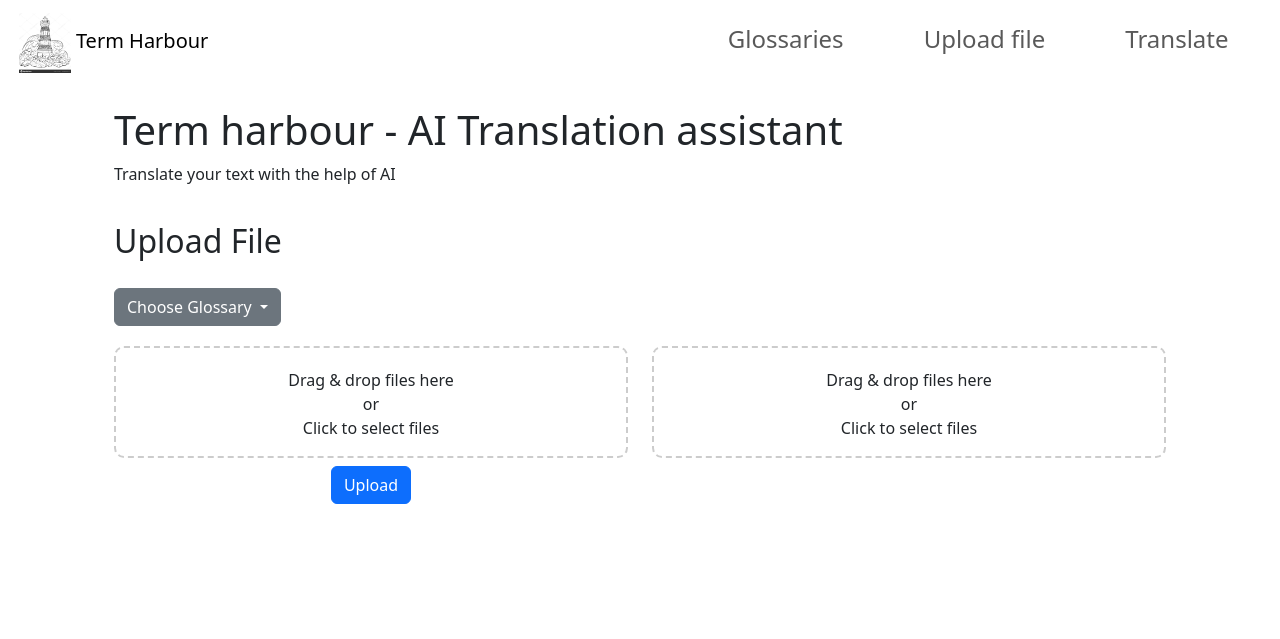
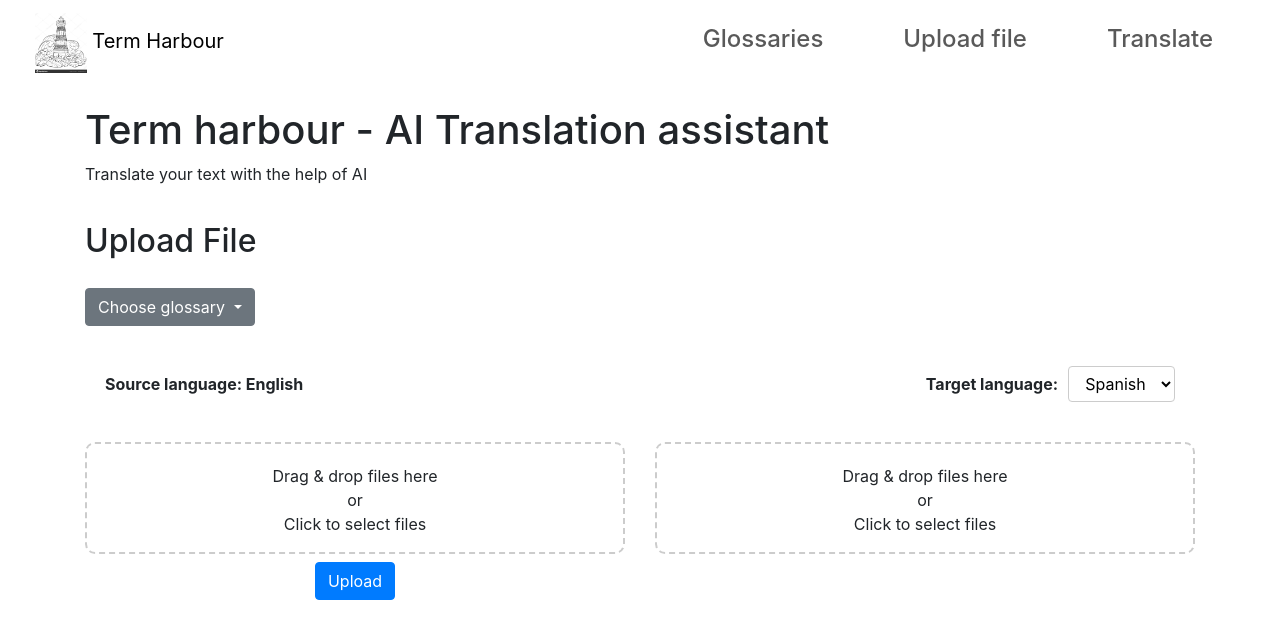
Before and after one commit to pllewy/TermHarbour, a Flask app: template templates/upload.html in a window 1280 px wide. Shown: the top 639 px of the page. Run offline with Flask 3, Linux system fonts and the light colour scheme; the template is opened without the code that fills it, so the values that code supplies are empty; some libraries are stand-ins or nearby versions.

Commit message:
upload visuals

```diff
--- a/app.py
+++ b/app.py
@@ -1,3 +1,5 @@
+import sqlite3
+
 from flask import Flask, render_template, request, redirect, url_for, jsonify
 from flask_sqlalchemy import SQLAlchemy
 from sqlalchemy.sql import text
@@ -54,14 +56,19 @@ def dictionary():
 def upload_file():
     if request.method == 'POST':
         source_lang = 'en'
-        target_lang = 'pl'
+        target_lang = request.form.get('language')
 
-        language = request.form['language']
-        domain = request.form['domain']
+        # language = request.form['language']
+        # domain = request.form['domain']
         source_file = request.files['file']
+        target_file = request.files.get('target_file')
 
-        if source_file.filename == '':
-            return 'No selected file', 400
+        if not source_file or source_file.filename == '':
+            return jsonify({'error': 'No source file selected'}), 400
+
+        if not target_file or target_file.filename == '':
+            return jsonify({'error': 'No target file selected'}), 400
+
 
         save_path = save_file(request.files['file'])
         save_path_2 = save_file(request.files['target_file'])
@@ -99,6 +106,14 @@ def upload_file():
 
     return render_template('upload.html', glossary_files=glossary_files)
 
+@app.route('/tables', methods=['GET'])
+def get_tables():
+    conn = sqlite3.connect(os.path.join(basedir, 'glossary.db'))
+    cursor = conn.cursor()
+    cursor.execute("SELECT name FROM sqlite_master WHERE type='table';")
+    tables = cursor.fetchall()
+    conn.close()
+    return jsonify([table[0] for table in tables])
 
 @app.route('/glossary')
 def glossary():
--- a/static/upload.css
+++ b/static/upload.css
@@ -1,6 +1,28 @@
 /*General*/
 .row {
     margin: 20px;
+}
+
+.row_lang_choice {
+    display: flex;
+    align-items: center;
+    justify-content: space-between;
+    padding: 20px;
+}
+
+.col1 p {
+    margin: 0;
+    font-weight: bold;
+}
+
+.col2 {
+    display: flex;
+    align-items: center;
+}
+
+.col2 p {
+    font-weight: bold;
+    margin: 0 10px 0 0;
 }
 
 /*Source File Input*/
@@ -38,3 +60,55 @@
 #targetFileInput {
     display: none;
 }
+
+#loading-spinner {
+    display: none; /* Hidden by default */
+    border: 16px solid #f3f3f3; /* Light grey */
+    border-top: 16px solid #3498db; /* Blue */
+    border-radius: 50%;
+    width: 120px;
+    height: 120px;
+    animation: spin 2s linear infinite;
+    position: fixed;
+    top: 50%;
+    left: 50%;
+    transform: translate(-50%, -50%);
+    z-index: 1000; /* Ensure it is on top of other elements */
+}
+
+@keyframes spin {
+    0% { transform: rotate(0deg); }
+    100% { transform: rotate(360deg); }
+}
+
+/* Dropdown Menu */
+.dropdown-menu {
+    background-color: #343a40; /* Dark background */
+    color: white; /* White text */
+}
+
+.dropdown-item {
+    color: white; /* White text */
+}
+
+.dropdown-item:hover {
+    background-color: #007bff; /* Highlight on hover */
+    color: white;
+}
+
+/* Language Dropdown */
+#languageDropdown {
+    background-color: white; /* White background */
+    color: black; /* Black text */
+    border: 1px solid #ccc;
+}
+
+#languageDropdown .dropdown-item {
+    background-color: white; /* White background */
+    color: black; /* Black text */
+}
+
+#languageDropdown .dropdown-item:hover {
+    background-color: #007bff; /* Highlight on hover */
+    color: white; /* White text on hover */
+}
--- a/static/upload.js
+++ b/static/upload.js
@@ -7,16 +7,18 @@ function uploadFile(sourceElementId = "fileInput", targetElementId = "targetFile
 
   console.log(source_file, target_file)
   const domain = document.getElementById('dropdownMenuButton').innerText;
-  const language = 'en'
+  const language = getSelectedLanguage();
 
   if (source_file) {
     const formData = new FormData();
 
-    formData.append("language", language)
+    formData.append("language", 'en')
     formData.append("domain", domain)
 
     formData.append("file", source_file);
     formData.append("target_file", target_file);
+
+    showLoadingSpinner();
 
     fetch("/upload", {
       method: "POST",
@@ -64,10 +66,49 @@ function uploadFile(sourceElementId = "fileInput", targetElementId = "targetFile
       document.getElementById('added_content_2').innerHTML = text2
 
       document.getElementById('alignment_content').innerHTML = text3
+
     })
       .catch((error) => {
         console.error("Error:", error);
         // Optionally, display an error message to the user
+      })
+      .finally(() => {
+        hideLoadingSpinner();
       });
   }
 }
+
+function showLoadingSpinner() {
+  document.getElementById('loading-spinner').style.display = 'block';
+}
+
+function hideLoadingSpinner() {
+  document.getElementById('loading-spinner').style.display = 'none';
+}
+
+function getSelectedLanguage() {
+  const dropdown = document.getElementById('languageDropdown');
+  return dropdown.value;
+}
+
+document.addEventListener('DOMContentLoaded', (event) => {
+    fetch('/tables')
+        .then(response => response.json())
+        .then(data => {
+            const dropdownMenu = document.querySelector('.dropdown-menu');
+
+            data.forEach(table => {
+                const option = document.createElement('a');
+                option.className = 'dropdown-item';
+                option.href = '#';
+                option.innerText = table;
+                option.onclick = () => setSelectedOption(table, 'dropdownMenuButton');
+                dropdownMenu.appendChild(option); // Append to dropdown menu
+            });
+        })
+        .catch(error => console.error('Error fetching table names:', error));
+});
+
+function setSelectedOption(option, elementId) {
+    document.getElementById(elementId).innerText = option;
+}
--- a/templates/upload.html
+++ b/templates/upload.html
@@ -15,6 +15,7 @@
   </head>
 
   <body>
+  <div id="loading-spinner"></div>
     <script
       src="https://cdn.jsdelivr.net/npm/bootstrap@5.3.3/dist/js/bootstrap.bundle.min.js"
       integrity="sha384-YvpcrYf0tY3lHB60NNkmXc5s9fDVZLESaAA55NDzOxhy9GkcIdslK1eN7N6jIeHz"
@@ -27,7 +28,7 @@
     {% include 'navbar.html' %}
 
     <div class="container">
-        {#    Page Title#}
+        <!-- Page Title -->
         <div class="row">
             <div class="col">
                 <h1>Term harbour - AI Translation assistant</h1>
@@ -35,32 +36,57 @@
             </div>
         </div>
 
-        {#    Pager subtitle#}
+        <!-- Page Subtitle -->
         <div class="row">
             <div class="col">
                 <h2>Upload File</h2>
             </div>
         </div>
 
-        {#    File upload form#}
+
+        <!-- File Upload Form -->
+        <link rel="stylesheet" href="https://maxcdn.bootstrapcdn.com/bootstrap/4.0.0/css/bootstrap.min.css">
+
+        <script src="https://code.jquery.com/jquery-3.2.1.slim.min.js"></script>
+        <script src="https://cdnjs.cloudflare.com/ajax/libs/popper.js/1.11.0/umd/popper.min.js"></script>
+        <script src="https://maxcdn.bootstrapcdn.com/bootstrap/4.0.0/js/bootstrap.min.js"></script>
         <div class="row">
             <div class="col">
                 <div class="dropdown">
-                    <button class="btn btn-secondary dropdown-toggle" type="button" id="dropdownMenuButton" data-bs-toggle="dropdown" aria-expanded="false">
-                        Choose Glossary
+                    <button class="btn btn-secondary dropdown-toggle" type="button" id="dropdownMenuButton" data-toggle="dropdown" aria-haspopup="true" aria-expanded="false">
+                        Choose glossary
                     </button>
-                    <ul class="dropdown-menu" aria-labelledby="dropdownMenuButton">
-                        {% for file_name in glossary_files %}
-                            <li><a class="dropdown-item" href="#" onclick="setSelectedOption('{{ file_name }}', 'dropdownMenuButton')">{{ file_name }}</a></li>
-                        {% endfor %}
-                    </ul>
+                    <div class="dropdown-menu" aria-labelledby="dropdownMenuButton">
+                        <!-- Options will be populated here -->
+                    </div>
                 </div>
             </div>
         </div>
 
-        {#    File upload form#}
+
+
+    <div class="row_lang_choice">
+        <!-- Source language label -->
+        <div class="col1">
+            <p>Source language: English</p>
+        </div>
+        <!-- Target language label and selection -->
+        <div class="col2">
+            <p>Target language:</p>
+            <select id="languageDropdown" class="btn btn-secondary dropdown-toggle" aria-expanded="false">
+                <option class="dropdown-item" value="spanish">Spanish</option>
+                <option class="dropdown-item" value="polish">Polish</option>
+            </select>
+        </div>
+    </div>
+
+
+        <!-- File Upload Form -->
         {% include 'upload_select_file.html' %}
 
+
+
     </div>
+
   </body>
 </html>
--- a/templates/upload_select_file.html
+++ b/templates/upload_select_file.html
@@ -62,4 +62,7 @@
     <div class="col">
         <div id="added_content_2"></div>
     </div>
+    <div class="col">
+        <div id="alignment_content"></div>
+    </div>
 </div>
```
